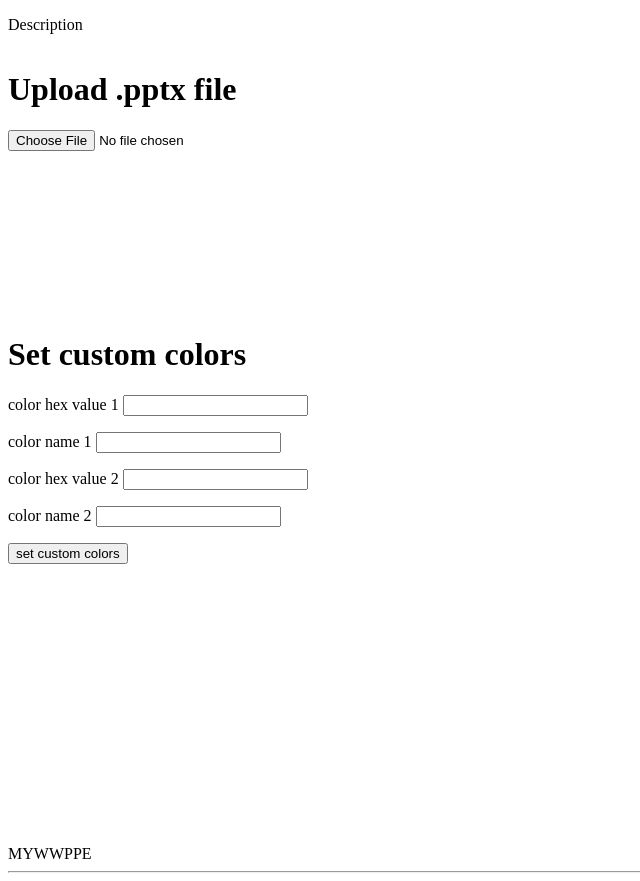
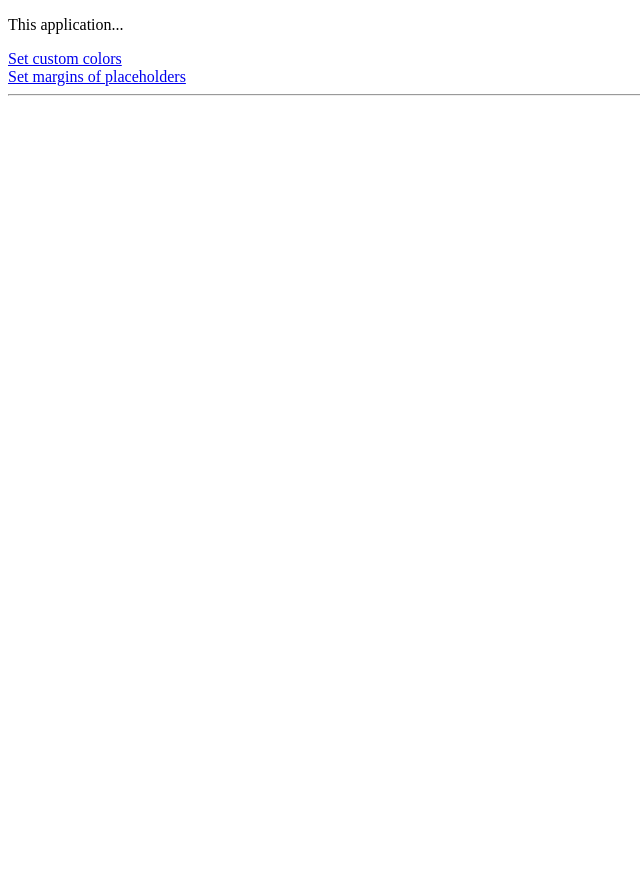
Before and after one commit to paulinakuczynska/mywwppe, a Flask app: page / in a window 1280 px wide. Shown: the whole page, without its empty margins (0-640 px from the left). After the commit the page ends 96 px from the top, so only its background shows below. Run offline with Flask 2, Linux system fonts and the light colour scheme; some libraries are stand-ins or nearby versions.

Commit message:
field list, routes

```diff
--- a/app/form.py
+++ b/app/form.py
@@ -1,10 +1,10 @@
-from flask_wtf import FlaskForm
-from wtforms import StringField, SubmitField
-from wtforms.validators import InputRequired, Regexp
+from flask_wtf import FlaskForm, Form
+from wtforms import StringField, SubmitField, FormField, FieldList
+from wtforms.validators import Regexp, Optional
 from flask_wtf.file import FileField, FileAllowed, FileRequired
 
 
-class MyForm(FlaskForm):
+class UploadForm(Form):
     upload = FileField(
         label='file',
         validators=[
@@ -12,31 +12,29 @@ class MyForm(FlaskForm):
             FileAllowed(['pptx'], '.pptx only')
         ]
     )
-    hex1 = StringField(
-        label='hex1',
+
+class SubmitForm(Form):
+    submit = SubmitField(
+        label='submit'
+    )
+
+class ColorsForm(Form):
+    value = StringField(
+        label='value',
         validators=[
-            InputRequired(),
+            Optional(),
             Regexp('^[a-zA-Z0-9]{6,6}$', message='hex value must contain exactly six letters and/or digits'),
-        ])
-    name1 = StringField(
-        label='name1',
+        ]
+    )
+    name = StringField(
+        label='name',
         validators=[
-            InputRequired(),
+            Optional(),
             Regexp('^[\w ]*$', message='you can use letters, digits, spaces and underscores')
-        ])
-    hex2 = StringField(
-        label='hex2',
-        name='hex',
-        validators=[
-            InputRequired(),
-            Regexp('^[a-zA-Z0-9]{6,6}$', message='hex value must contain exactly six letters and/or digits'),
-        ])
-    name2 = StringField(
-        label='name2',
-        validators=[
-            InputRequired(),
-            Regexp('^[\w ]*$', message='you can use letters, digits, spaces and underscores')
-        ])
-    set_colors = SubmitField(
-        label='set custom colors'
+        ]
     )
+
+class CustomColors(FlaskForm):
+    upload = FormField(UploadForm)
+    colors = FieldList(FormField(ColorsForm), min_entries=10, max_entries=51)
+    submit = FormField(SubmitForm)
--- a/app/routes.py
+++ b/app/routes.py
@@ -3,7 +3,7 @@
 
 from app import app
 from flask import flash, redirect, render_template, request
-from app.form import MyForm
+from app.form import CustomColors
 from werkzeug.utils import secure_filename
 from pathlib import Path
 from app.models import manage_files, custom_colors
@@ -14,16 +14,16 @@ def allowed_file(filename):
            filename.rsplit('.', 1)[1].lower() in app.config['ALLOWED_EXTENSIONS']
 
 @app.route('/', methods=['GET', 'POST'])
-def set_colors_form():
-    form = MyForm()
-    v = [form.hex1.data, form.hex2.data]
-    values = list(v)
-    n = [form.name1.data, form.name2.data]
-    names = list(n)
+def home():
+    return render_template('home.html.jinja')
+
+@app.route('/colors', methods=['GET', 'POST'])
+def colors():
+    form = CustomColors()
     if form.validate_on_submit():
         if request.method == 'POST':
             if request.files:
-                file = request.files['upload']
+                file = request.files['upload-upload']
                 if file.filename == '':
                     flash('No file name')
                     return redirect(request.url)
@@ -31,16 +31,31 @@ def set_colors_form():
                     filename = secure_filename(file.filename)
                     file.save(Path(app.config['UPLOAD_FOLDER'], filename))
                     flash(f'File {filename} uploaded')
-                    manage_files.prepare_file_for_editing(filename, 'setcolors.zip')
-                    custom_colors.set_custom_colors(names, values)
-                    manage_files.prepare_file_for_user('nowy.pptx')
+
+                    values = []
+                    names = []
+                    for field in form.colors.data:
+                        v = field['value']
+                        n = field['name']
+                        if v is not '':
+                            values.append(v)
+                            names.append(n)
+                    flash(values)
+                    flash(names)
+                    if values:
+                        manage_files.prepare_file_for_editing(filename, 'setcolors.zip')
+                        custom_colors.set_custom_colors(names, values)
+                        manage_files.prepare_file_for_user('nowy.pptx')
+                    else:
+                        flash('No color was given')
+
                     return redirect(request.url)
                 else:
                     flash('That file extension is not allowed')
                     return redirect(request.url)
 
-    return render_template(
-        'mainpage.html.jinja',
-        title='Set custom colors',
-        form=form
-        )
+    return render_template('colors.html.jinja', title='Set custom colors', form=form)
+
+@app.route('/margins', methods=['GET', 'POST'])
+def margins():
+    return render_template('margins.html.jinja')
--- a/app/templates/base.html.jinja
+++ b/app/templates/base.html.jinja
@@ -1,29 +1,14 @@
 <!doctype html>
 <html>
 <head>
-    <title>MakeYourWorkWithPowerPointEasier</title>
-    <link rel="stylesheet" href="static/styles.css">
+    <title>MYWWPPE</title>
 </head>
 <body>
-    <div class="header">
-        <p>Description</p>
+    <div>
+        {% block description %}{% endblock %}
     </div>
-    <div class="parent">
-        <div class="div1">
-            {% block upload %}{% endblock %}
-        </div>
-        <div class="div2">
-            {% block colors %}{% endblock %}
-        </div>
-        <div class="div3">
-            {% block margins %}{% endblock %}
-        </div>
-        <div class="div4">
-            {% block proceed %}{% endblock %}
-        </div>
-    </div>
-    <div class="footer">
-        {% block footer %}MYWWPPE{% endblock footer %}
+    <div>
+        {% block content %}{% endblock %}
     </div>
     <hr>
         {% with messages = get_flashed_messages() %}
@@ -35,6 +20,5 @@
         </ul>
         {% endif %}
         {% endwith %}
-        {% block content %}{% endblock %}
 </body>
 </html>
--- /dev/null
+++ b/app/templates/home.html.jinja
@@ -0,0 +1,10 @@
+{% extends "base.html.jinja" %}
+
+{% block description %}
+    <p>This application...</p>
+{% endblock %}
+
+{% block content %}
+    <a href="/colors">Set custom colors</a><br>
+    <a href="/margins">Set margins of placeholders</a>
+{% endblock %}
--- a/app/templates/mainpage.html.jinja
+++ /dev/null
@@ -1,42 +0,0 @@
-{% extends "base.html.jinja" %}
-
-{% block upload %}
-    <h1>Upload .pptx file</h1>
-    <form action="" method="post" enctype=multipart/form-data invalidate>
-        {{ form.hidden_tag() }}
-        <p>
-            {{ form.upload() }}
-        </p>
-{% endblock %}
-
-{% block colors %}
-    <h1>Set custom colors</h1>
-        <p>
-            color hex value 1 {{ form.hex1() }}
-            {% for error in form.hex1.errors %}
-            <span style="color: red;">[{{ error }}]</span>
-            {% endfor %}
-        </p>
-        <p>
-            color name 1 {{ form.name1() }}
-            {% for error in form.name1.errors %}
-            <span style="color: red;">[{{ error }}]</span>
-            {% endfor %}
-        </p>
-        <p>
-            color hex value 2 {{ form.hex2() }}
-            {% for error in form.hex2.errors %}
-            <span style="color: red;">[{{ error }}]</span>
-            {% endfor %}
-        </p>
-        <p>
-            color name 2 {{ form.name2() }}
-            {% for error in form.name2.errors %}
-            <span style="color: red;">[{{ error }}]</span>
-            {% endfor %}
-        </p>
-        <p>
-            {{ form.set_colors() }}
-        </p>
-    </form>
-{% endblock %}
--- /dev/null
+++ b/app/templates/margins.html.jinja
@@ -0,0 +1,5 @@
+{% extends "base.html.jinja" %}
+
+{% block description %}
+    <p>Set margins for placeholders</p>
+{% endblock %}
```
Also changed, not shown: app/templates/colors.html.jinja (added, +20 -0 lines), app/manage_routes.py (added).
